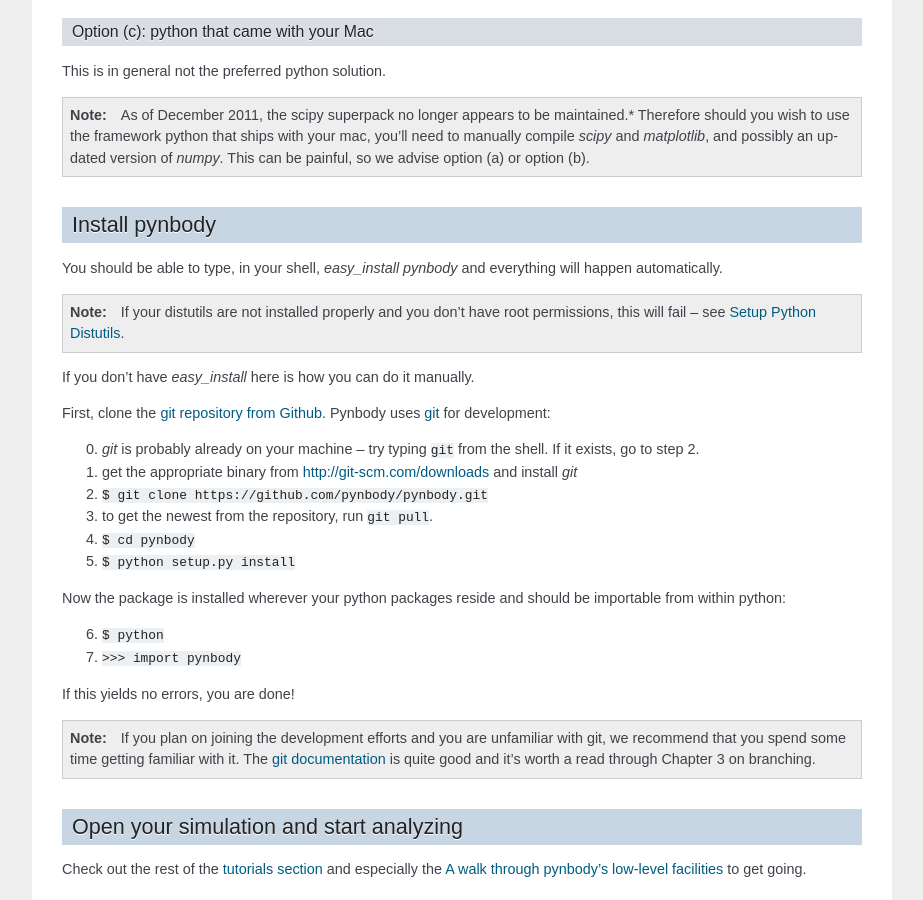
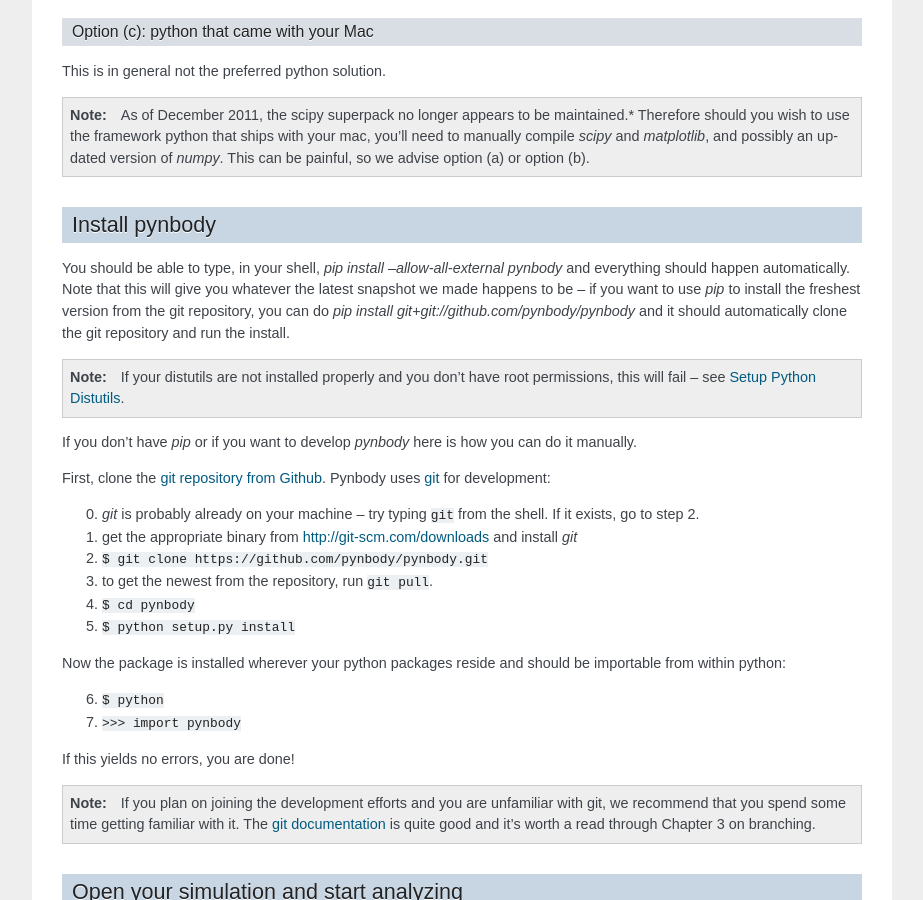
Before and after one commit to pynbody/pynbody, a Sphinx documentation site: the page built from docs/installation.rst, in a window 1280 px wide and 900 px high, scrolled down 2931 px. Shown: the whole window, without its empty margins (198-1121 px from the left). Built offline with Sphinx 7.4.7, drawn with Linux system fonts in a browser that asks for light colours; formulas are drawn with MathJax 3; pages that are not in the unit, such as notebooks, are missing from menus; some of the changed text lies outside the part shown.

Commit message:
updated the docs to use pip instead of easy_install

```diff
--- a/docs/installation.rst
+++ b/docs/installation.rst
@@ -18,7 +18,7 @@
 ----------------------------------------------------
 Either:
 
-1. If you have have `setuptools <http://pypi.python.org/pypi/setuptools>`_ installed, just type ``easy_install pynbody``.
+1. you can try to install it using pip: ``pip install --allow-all-external pynbody``.
 
 .. note:: If your distutils are not installed properly and you don't have root permissions, this will fail -- see :ref:`distutils`.
 
@@ -232,12 +232,18 @@
 Install pynbody
 ---------------
 
-You should be able to type, in your shell, `easy_install pynbody` and
-everything will happen automatically.
+You should be able to type, in your shell, `pip install
+--allow-all-external pynbody` and everything should happen
+automatically. Note that this will give you whatever the latest
+snapshot we made happens to be -- if you want to use `pip` to install
+the freshest version from the git repository, you can do `pip install
+git+git://github.com/pynbody/pynbody` and it should automatically
+clone the git repository and run the install.
 
 .. note:: If your distutils are not installed properly and you don't have root permissions, this will fail -- see :ref:`distutils`.
 
-If you don't have `easy_install` here is how you can do it manually.
+If you don't have `pip` or if you want to develop `pynbody` here is
+how you can do it manually.
 
 First, clone the `git repository from
 Github <https://github.com/pynbody/pynbody>`_.  Pynbody uses `git
```
